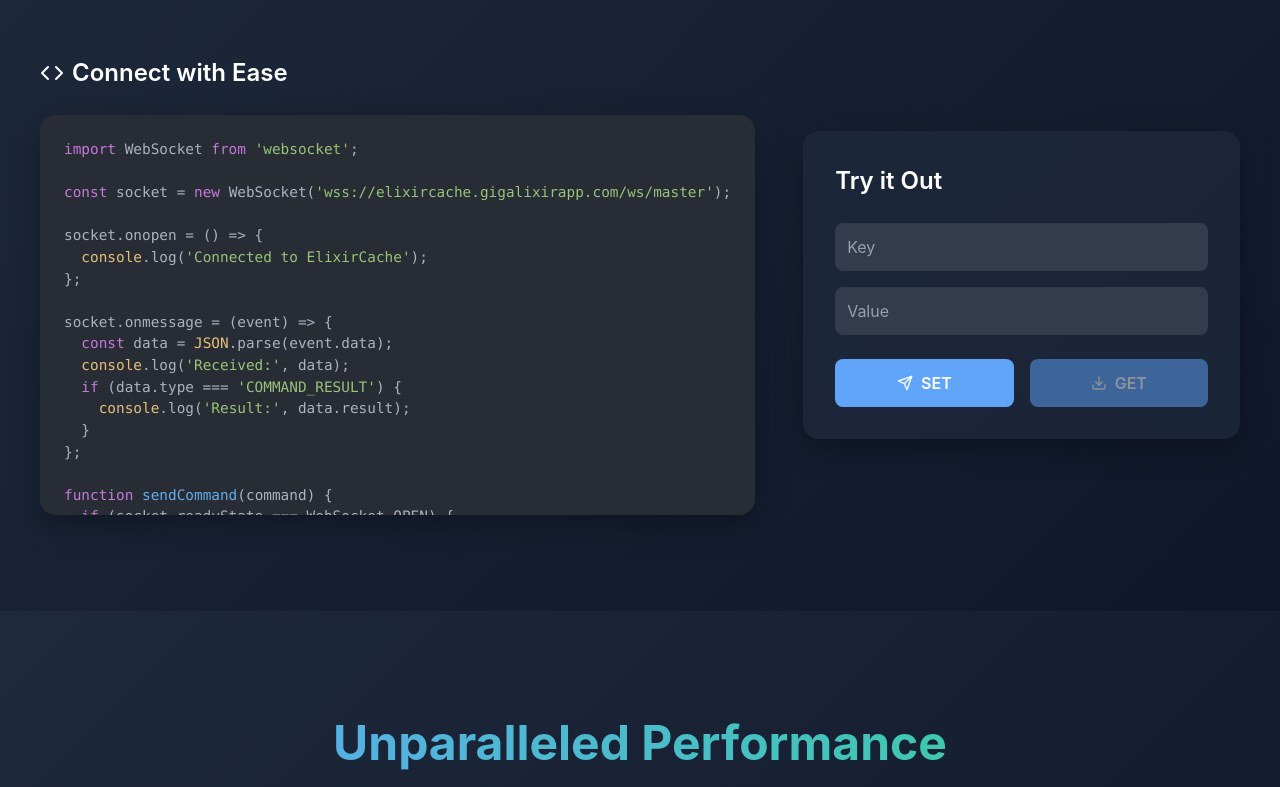
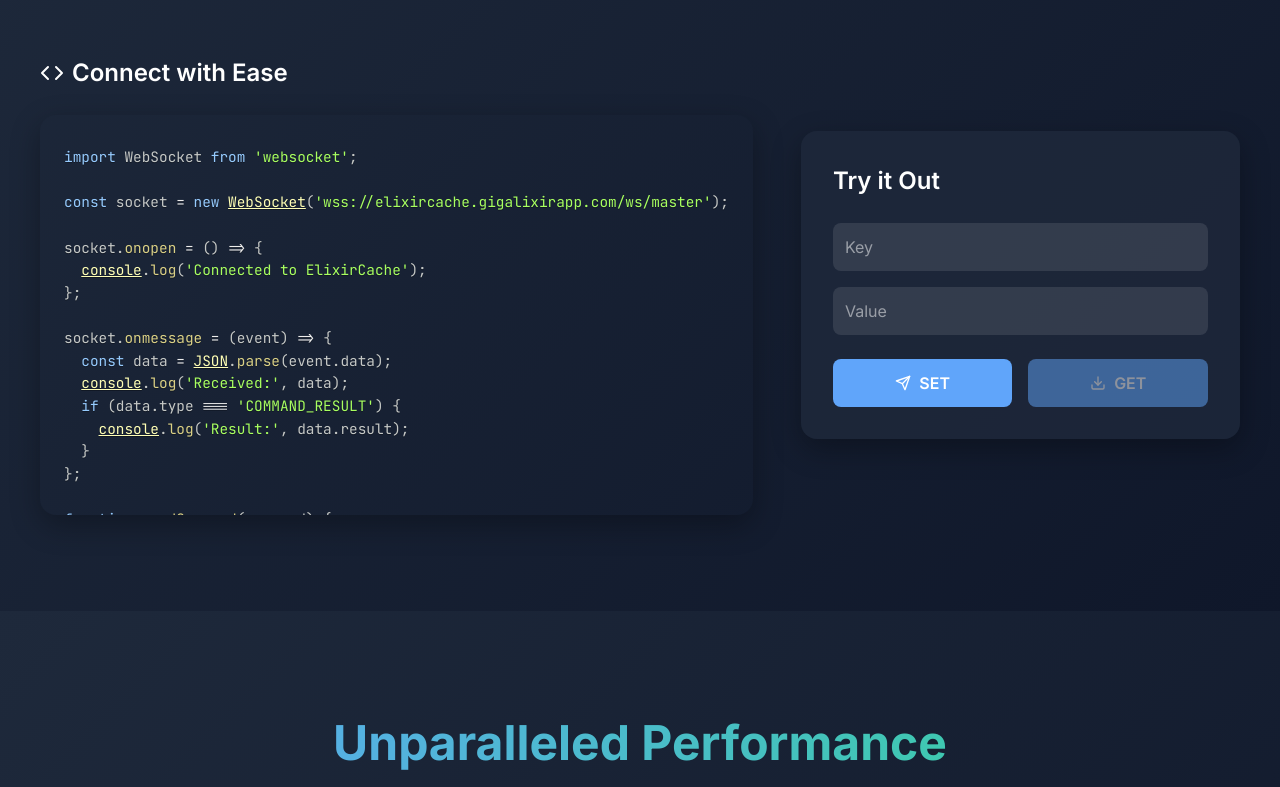
Before and after one commit to ProgMastermind/ElixirCache-Frontend, a React (Vite) app: page / in a window 1280 px wide. Shown: the part 1733-2520 px from the top of the page. Built offline with nearby package versions, Linux system fonts and the light colour scheme; no server answers.

Commit message:
changed the codeblock theme

```diff
--- a/package.json
+++ b/package.json
@@ -18,9 +18,12 @@
     "animejs": "^3.2.2",
     "framer-motion": "^11.11.1",
     "gsap": "^3.12.5",
+    "prismjs": "^1.29.0",
     "react": "^18.3.1",
     "react-dom": "^18.3.1",
     "react-error-boundary": "^4.0.13",
+    "react-helmet": "^6.1.0",
+    "react-helmet-async": "^2.0.5",
     "react-icons": "^5.3.0",
     "react-intersection-observer": "^9.13.1",
     "react-router-dom": "^6.26.2",
--- a/src/App.jsx
+++ b/src/App.jsx
@@ -4,9 +4,11 @@
 import EnhancedRedisCLI from './EnhancedRedisCLI';
 import DocumentationPage from './Documentation';
 import BenchmarkPage from './BenchMarkPage';
+import { HelmetProvider } from 'react-helmet-async';
 
 const App = () => {
   return (
+    <HelmetProvider>
       <Router>
         <Routes>
           <Route path="/" element={<ElixirCacheLanding />} />
@@ -15,6 +17,7 @@
           <Route path="/benchmarks" element={<BenchmarkPage />} />
         </Routes>
       </Router>
+    </HelmetProvider>
   );
 };
 
--- a/src/ElixirCacheLanding.jsx
+++ b/src/ElixirCacheLanding.jsx
@@ -1,13 +1,17 @@
 import React, { useState, useEffect, useRef } from 'react';
 import { Link } from 'react-router-dom';
 import styled from 'styled-components';
-import { motion, AnimatePresence, useScroll, useTransform } from 'framer-motion';
+import { motion, AnimatePresence } from 'framer-motion';
 import { FiZap, FiServer, FiDatabase, FiCloud, FiCpu, FiLayers, FiSend, FiDownload, FiCode, FiBarChart2 } from 'react-icons/fi';
 import { BarChart, Bar, XAxis, YAxis, CartesianGrid, Tooltip, Legend, ResponsiveContainer } from 'recharts';
 import ElixirCacheHero from './ElixirCacheHero';
-import { Light as SyntaxHighlighter } from 'react-syntax-highlighter';
-import atomOneDark from 'react-syntax-highlighter/dist/esm/styles/hljs/atom-one-dark';
-import Footer from './Footer.';
+import { PrismLight as SyntaxHighlighter } from 'react-syntax-highlighter';
+import js from 'react-syntax-highlighter/dist/esm/languages/prism/javascript';
+import { atomDark } from 'react-syntax-highlighter/dist/esm/styles/prism';
+import Footer from './Footer';
+import { Helmet } from 'react-helmet-async';
+
+SyntaxHighlighter.registerLanguage('javascript', js);
 
 // Custom wrapper components to suppress warnings
 const CustomXAxis = ({ children, ...props }) => <XAxis {...props}>{children}</XAxis>;
@@ -17,7 +21,7 @@
 const ForwardedSyntaxHighlighter = React.forwardRef((props, ref) => {
   return (
     <div ref={ref} style={{ height: '100%', overflowY: 'hidden', overflowX: 'auto' }}>
-      <SyntaxHighlighter {...props} />
+      <SyntaxHighlighter {...props} style={atomDark} />
     </div>
   );
 });
@@ -122,6 +126,16 @@
   height: 100%;
   padding: 1.5rem !important;
   font-size: 0.9rem !important;
+
+  background: transparent !important;
+
+  & pre {
+    background: transparent !important;
+  }
+
+  & code {
+    font-family: 'JetBrains Mono', monospace !important;
+  }
 
   &::-webkit-scrollbar {
     height: 8px;
@@ -321,7 +335,6 @@
   }
 `;
 
-
 const ElixirCacheLandingPage = () => {
   const [key, setKey] = useState('');
   const [value, setValue] = useState('');
@@ -424,6 +437,10 @@
   ];
 
   return (
+    <>
+      <Helmet>
+        <link href="https://fonts.googleapis.com/css2?family=Fira+Code&family=Inter:wght@400;600;700&family=JetBrains+Mono&display=swap" rel="stylesheet" />
+      </Helmet>
       <LandingPage>
         <ElixirCacheHero />
 
@@ -478,7 +495,6 @@
                 >
                   <StyledCodeBlock
                     language="javascript"
-                  style={atomOneDark}
                     ref={codeBlockRef}
                   >
                     {connectionCode}
@@ -642,6 +658,7 @@
 
         <Footer />
       </LandingPage>
+    </>
   );
 };
 
```
Also changed, not shown: src/Footer.jsx (renamed from src/Footer..jsx), 1 other file (tests, documents, lock files or other folders). Lines whose indentation alone changed are shown as unchanged.
